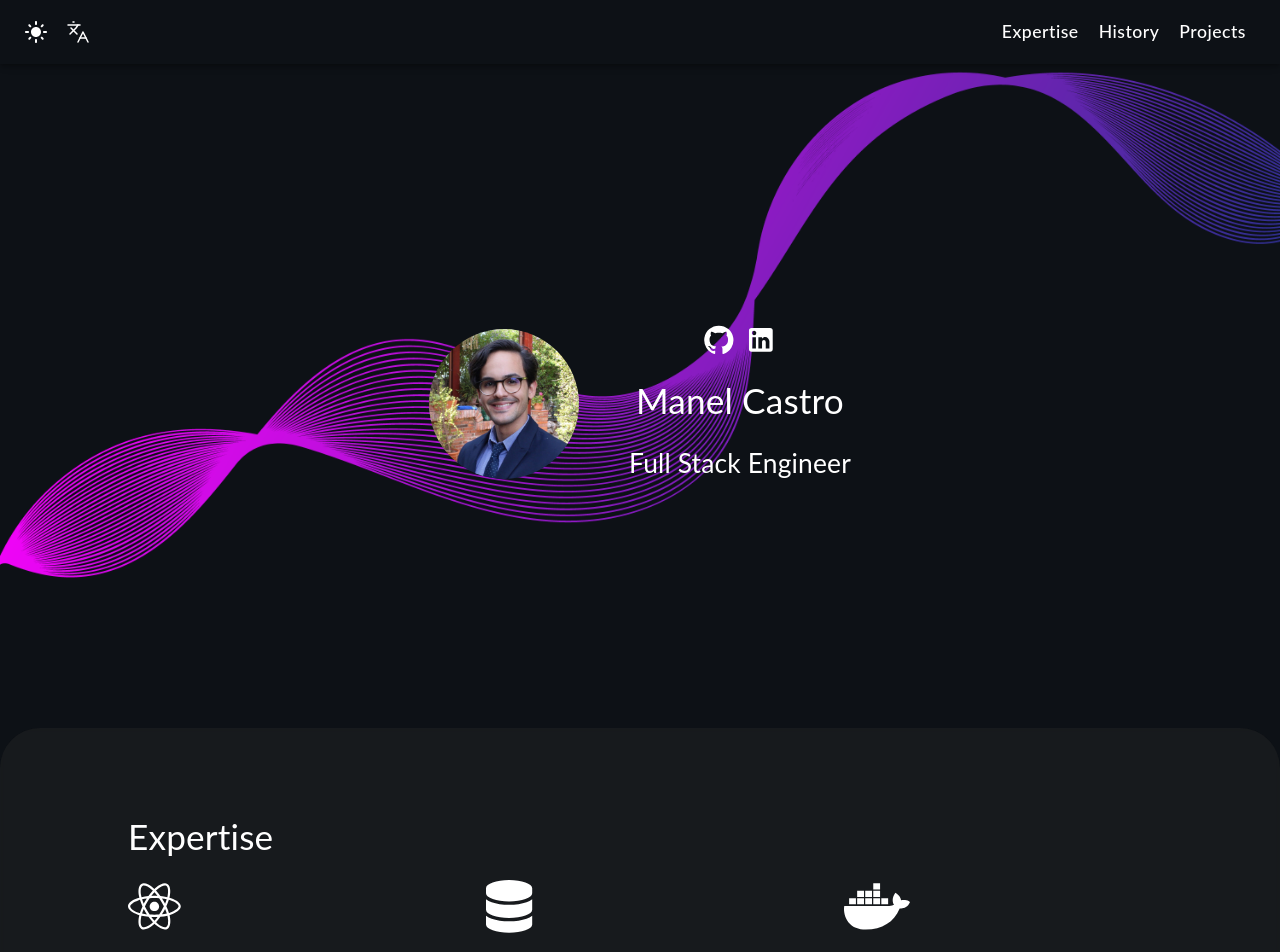
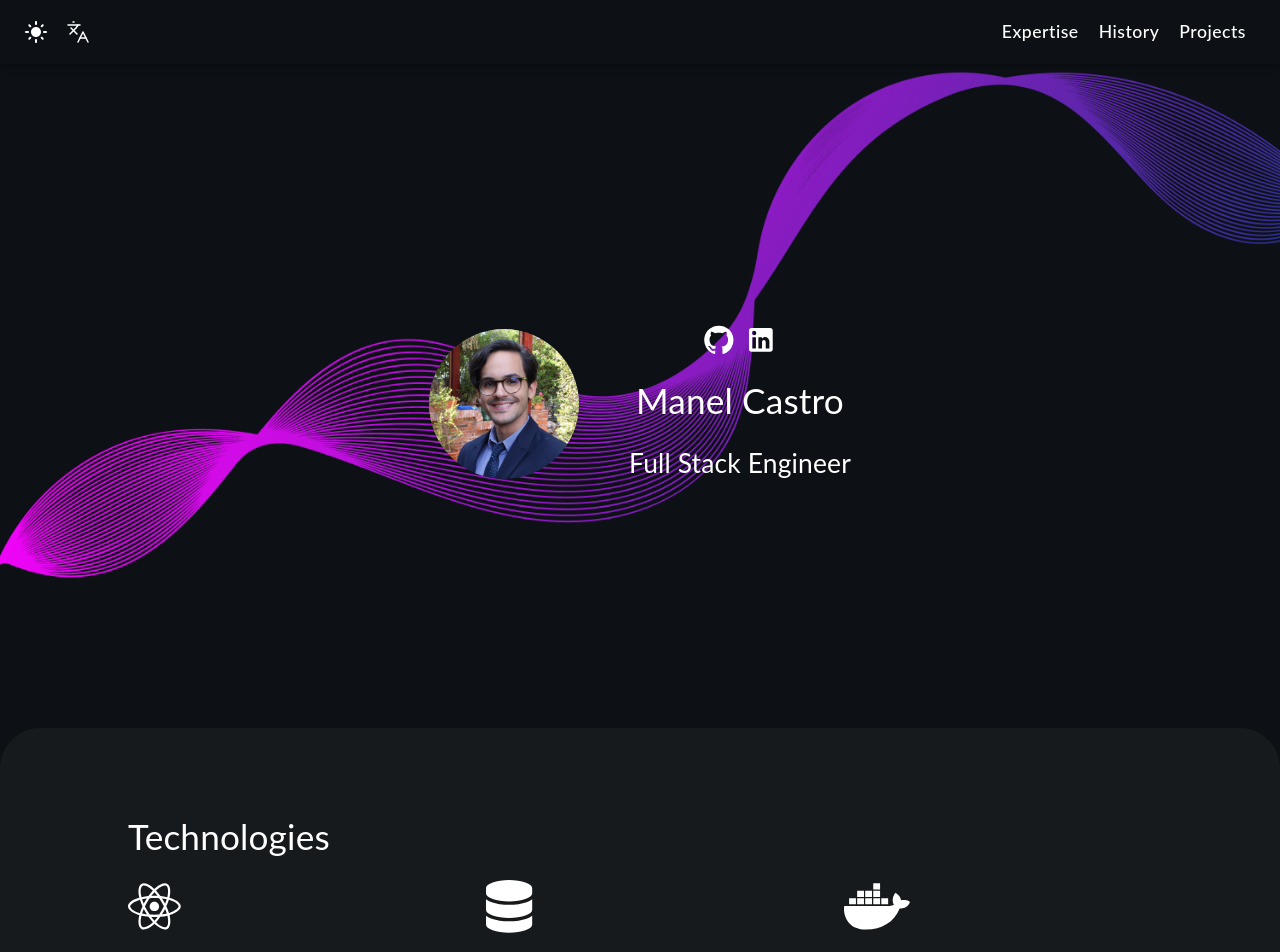
Before and after one commit to manel-castro/cv, a React (Create React App) app: page / in a window 1280 px wide. Shown: the top 952 px of the page. Built offline with nearby package versions, Linux system fonts and the light colour scheme; what i18next-chained-backend would draw is missing.

Commit message:
renaming

```diff
--- a/src/localization/resources.ts
+++ b/src/localization/resources.ts
@@ -9,7 +9,7 @@ export const resources = {
       "nav-projects": "Projects",
 
       // Expertise
-      expertise: "Expertise",
+      expertise: "Technologies",
       "tech-stack": "Tech stack",
       "expertise-1-title": "Front-End Web Development",
       "expertise-1-description": `I have built a diverse array of end-client web applications
@@ -81,7 +81,7 @@ export const resources = {
       "nav-projects": "Proyectos",
 
       // Expertise
-      expertise: "Experiencia",
+      expertise: "Tecnologias",
       "tech-stack": "Tecnologías",
       "expertise-1-title": "Desarrollo web front-end",
       "expertise-1-description": `He construido una amplia gama de aplicaciones web para clientes finales que utilizan tecnologías modernas como React, React Native, Angular y Vue.`,
```
